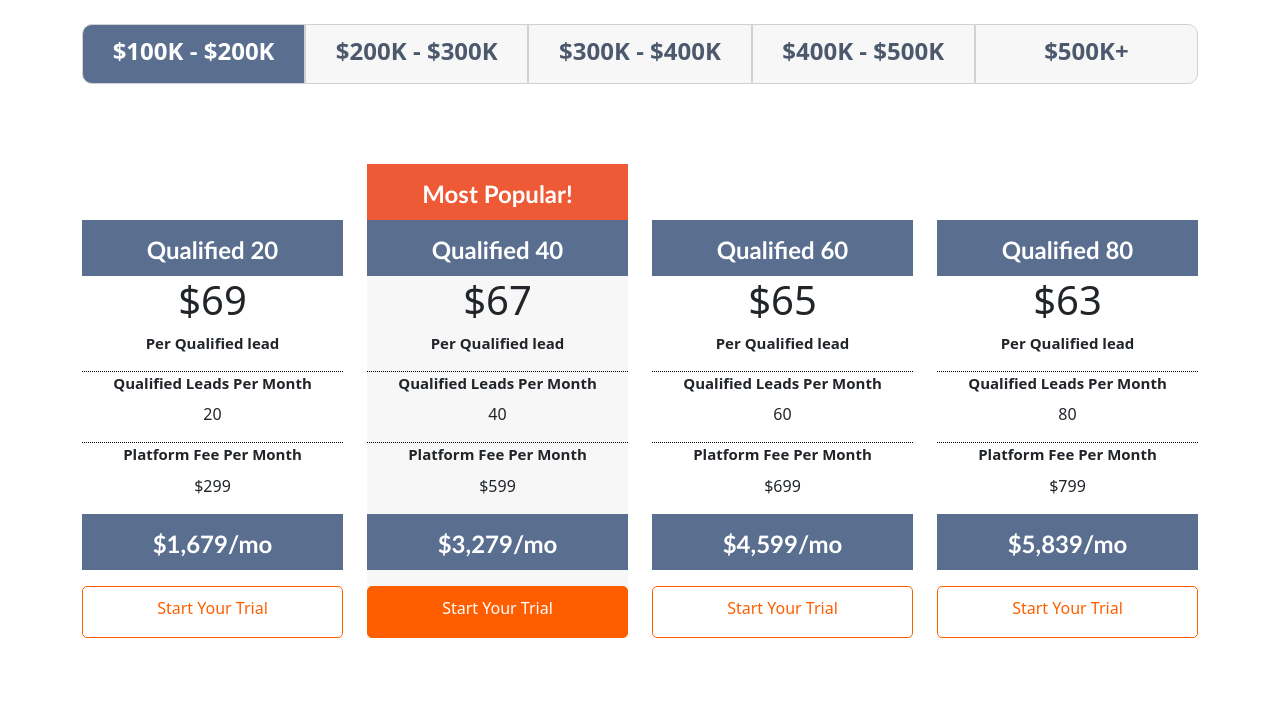
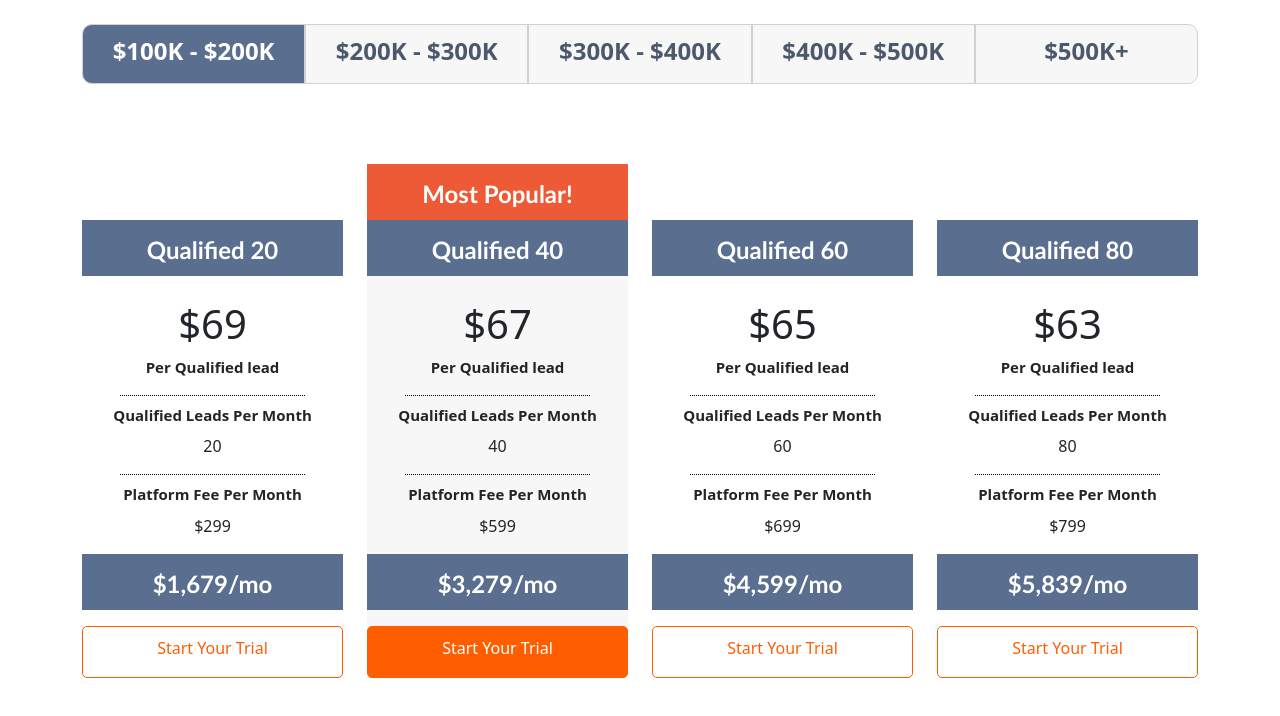
Before and after one commit to pawarss1/SquadView, a React (Create React App) app: page / in a window 1280 px wide. Shown: the top 716 px of the page. Built offline with nearby package versions, Linux system fonts and the light colour scheme.

Commit message:
Added appropriate Spacing in the Plan tile

```diff
--- a/src/Body/Plan.js
+++ b/src/Body/Plan.js
@@ -33,14 +33,18 @@ export default function Plan(props) {
           {props.data.pricePerLiveTransfer}
         </h1>
         <p className="innerPlanDetails text-align-cls">Per Qualified lead</p>
-        <div className="seperatorCls" />
+        <div className="separatorGrid">
+          <div className="seperatorCls" />
+        </div>
         <p className="innerPlanDetails text-align-cls">
           Qualified Leads Per Month
         </p>
         <p className="innerPlanNumberDetails text-align-cls">
           {props.data.qualifiedLeadsPerMonth}
         </p>
-        <div className="seperatorCls" />
+        <div className="separatorGrid">
+          <div className="seperatorCls" />
+        </div>
         <p className="innerPlanDetails text-align-cls">
           Platform Fee Per Month
         </p>
--- a/src/Body/body.css
+++ b/src/Body/body.css
@@ -24,6 +24,7 @@
 }
 
 .displayPricePerQualifiedLeadCls {
+  padding-top: 3vh;
   text-align: center;
   font-family: inherit;
 }
@@ -35,6 +36,12 @@
 
 .innerPlanNumberDetails {
   margin-top: -1vh;
+}
+
+.separatorGrid {
+  margin-left: 3vw;
+  margin-right: 3vw;
+  margin-bottom: 1vh;
 }
 
 .seperatorCls {
```
